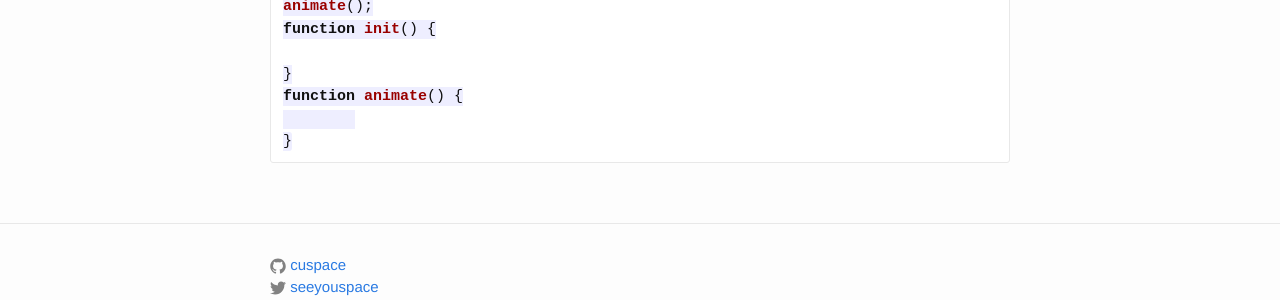
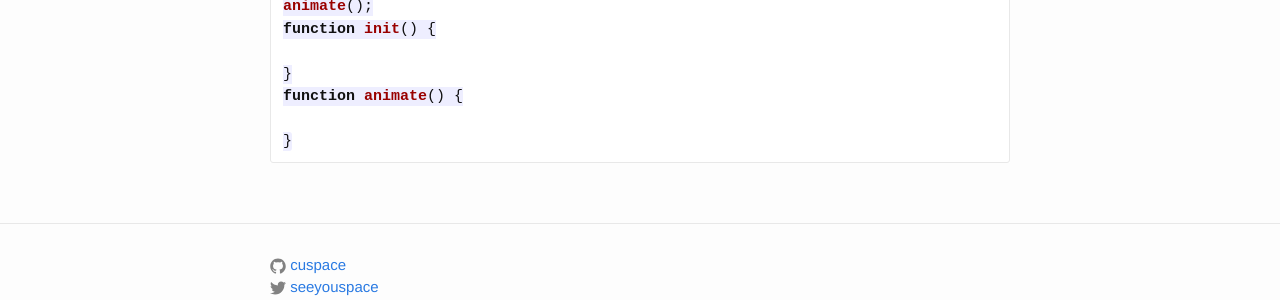
Before and after one commit to cuspace/cuspace.github.io, a Jekyll site: the page built from _posts/2015-11-5-vr-threejs-brackets2.md, in a window 1280 px wide. Shown: the part 384-684 px from the top of the page. Built offline with Jekyll 4.4.1, drawn with Linux system fonts in a browser that asks for light colours; Markdown is read by kramdown in place of the engine named in the settings.

Commit message:
fix syntax highlighting

````diff
--- a/_posts/2015-11-5-vr-threejs-brackets2.md
+++ b/_posts/2015-11-5-vr-threejs-brackets2.md
@@ -8,7 +8,8 @@ categories: jekyll update
 ## 기본 틀이 되는 구조 추가
 
 `vrpractice.js` 다음 내용을 추가 합니다.
-```js
+
+```javascript
 /*global window, THREE*/
 var container, camera, scene, renderer, effect, controls, clock;
 init();
````
